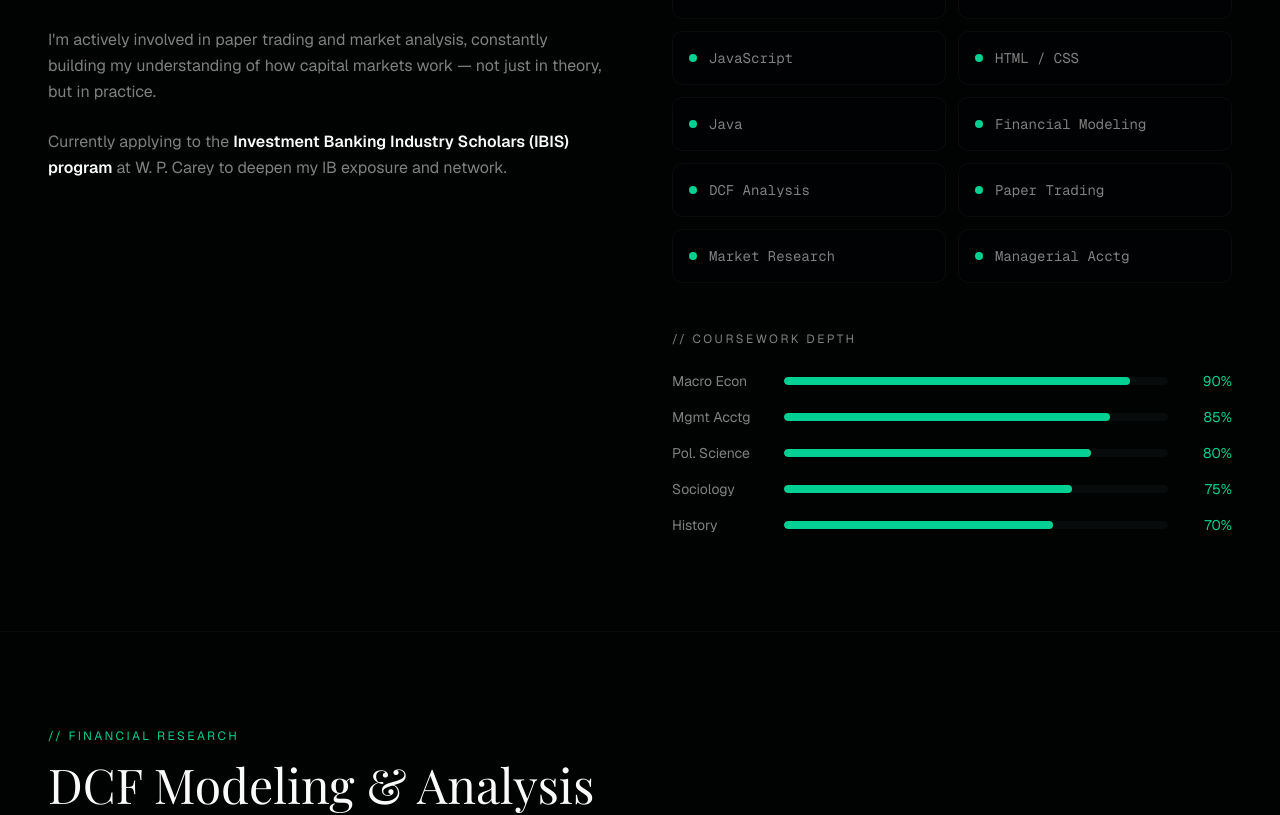
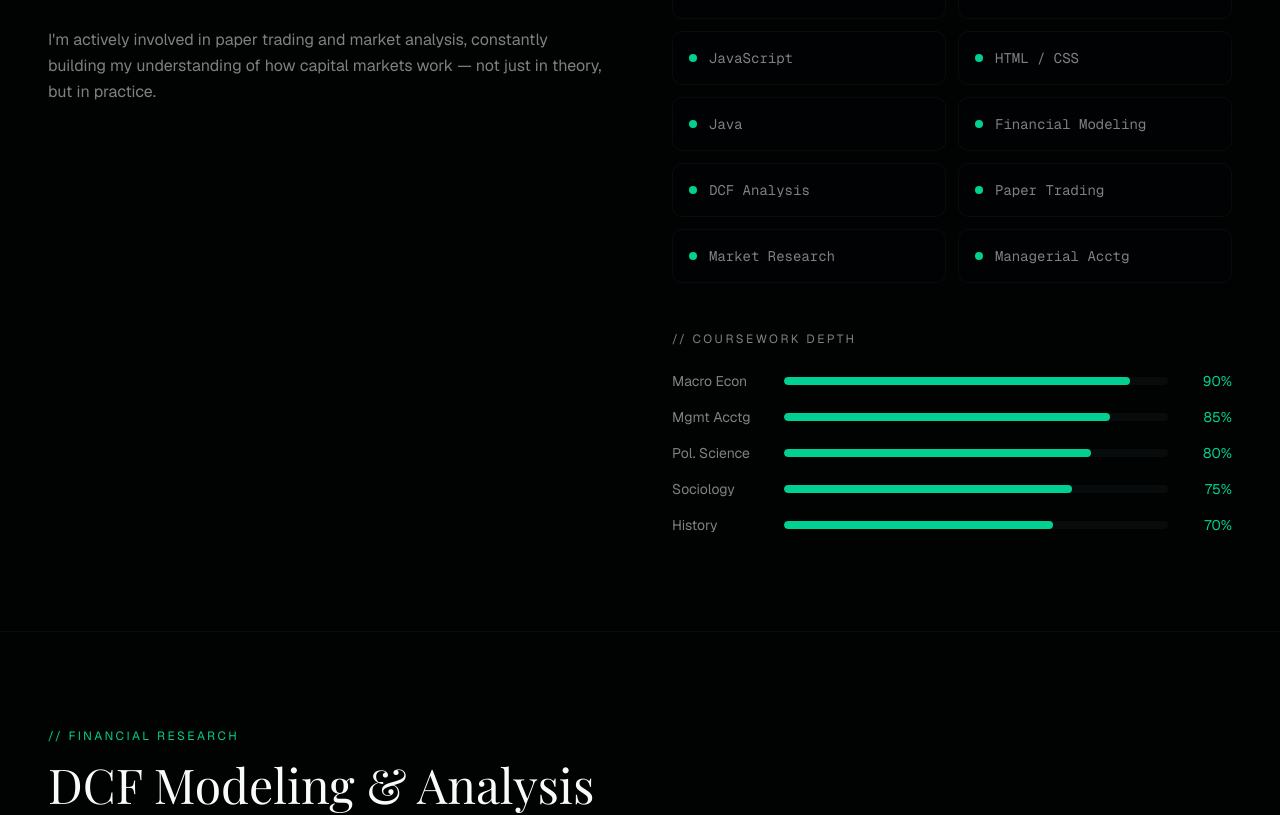
Before and after one commit to vivaanjain2904-spec/portfolio, a Next.js app: page / in a window 1280 px wide. Shown: the part 1087-1902 px from the top of the page. Built offline with nearby package versions, Linux system fonts and the light colour scheme.

Commit message:
fix: remove IBIS references from About and Roadmap
Eliminate outdated references to Investment Banking
Scholars program in content.

Co-authored-by: Vivaan Jain <273454276+vivaanjain2904-spec@users.noreply.github.com>

```diff
--- a/app/page.tsx
+++ b/app/page.tsx
@@ -105,9 +105,6 @@ export default function PortfolioPage() {
                 </p>
                 <p>
                   I&apos;m actively involved in paper trading and market analysis, constantly building my understanding of how capital markets work — not just in theory, but in practice.
-                </p>
-                <p>
-                  Currently applying to the <span className="text-foreground font-semibold">Investment Banking Industry Scholars (IBIS) program</span> at W. P. Carey to deepen my IB exposure and network.
                 </p>
               </div>
 
@@ -336,7 +333,7 @@ export default function PortfolioPage() {
             <div className="grid md:grid-cols-5 gap-6">
               <div className="border-t-2 border-border/50 pt-6">
                 <h3 className="text-lg font-semibold text-foreground mb-3">Foundations</h3>
-                <p className="text-sm text-muted-foreground leading-relaxed">ASU Finance &amp; Economics degree, IBIS program, paper trading, DCF modeling, Excel mastery</p>
+                <p className="text-sm text-muted-foreground leading-relaxed">ASU Finance &amp; Economics degree, paper trading, DCF modeling, Excel mastery</p>
               </div>
               <div className="border-t-2 border-border/50 pt-6">
                 <h3 className="text-lg font-semibold text-foreground mb-3">IB / Research Role</h3>
```
